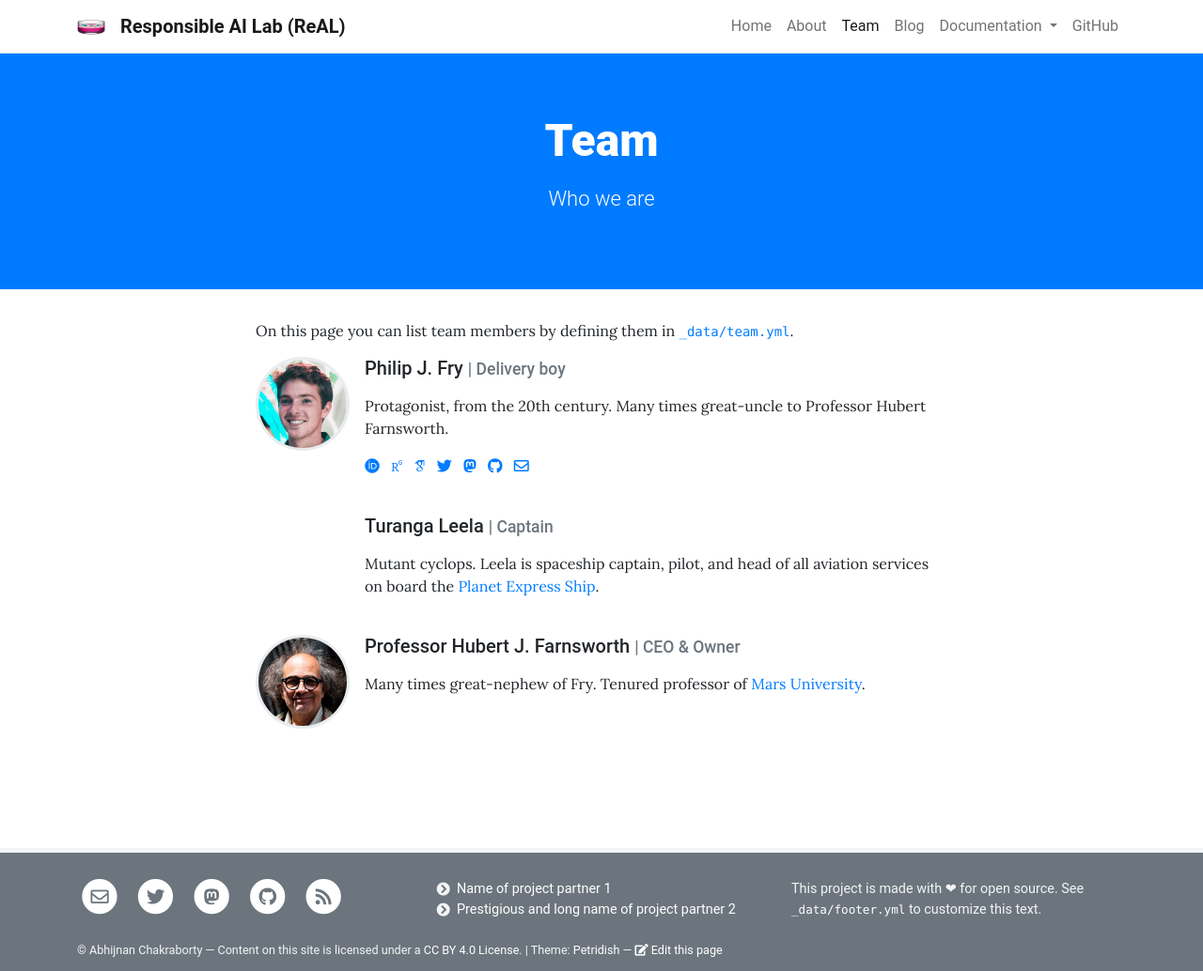
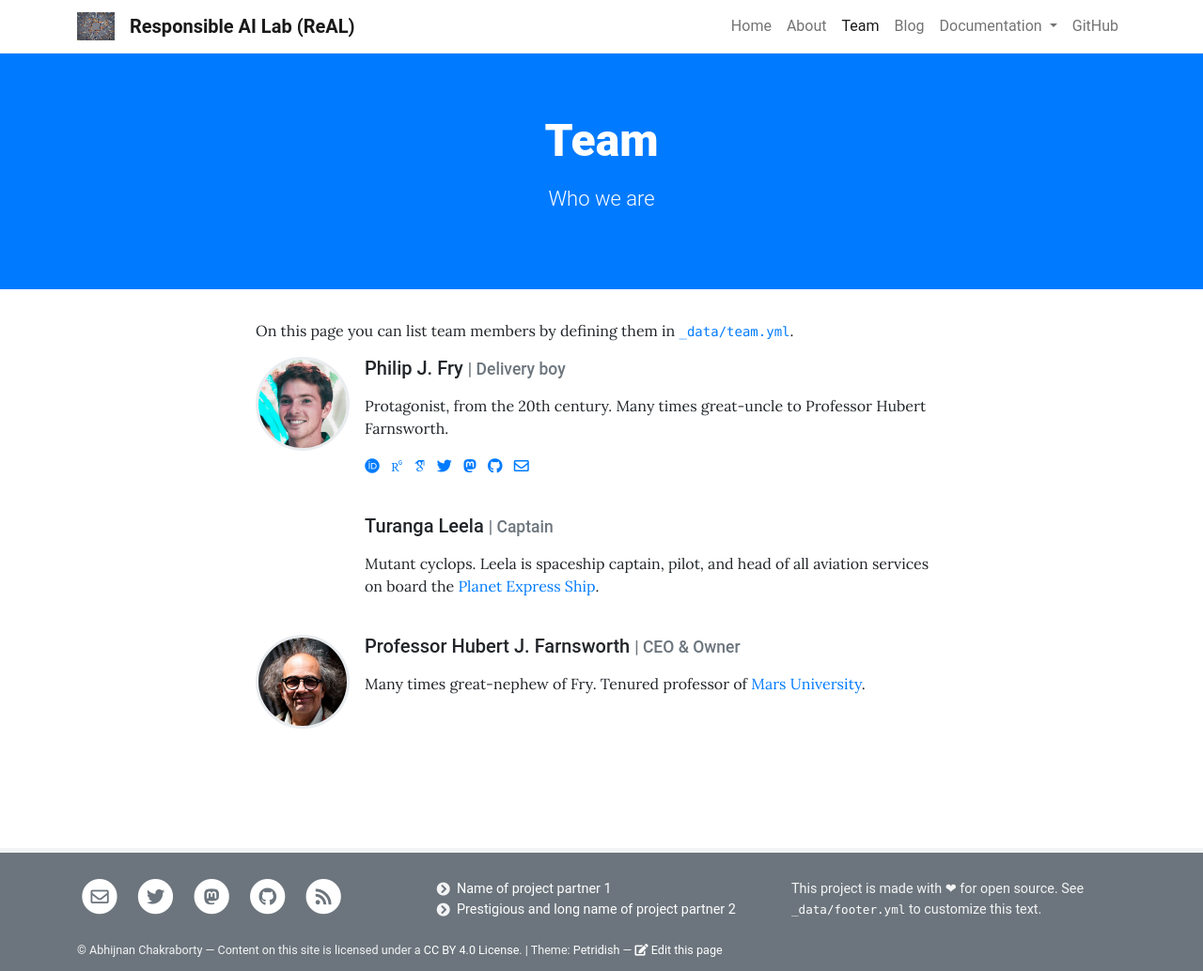
Before and after one commit to abhijnanc/ResponsibleAILab, a Jekyll site: the page built from pages/team.md, in a window 1280 px wide. Shown: the whole page at 94% size. Built offline with Jekyll 4.4.1, drawn with Linux system fonts in a browser that asks for light colours; some web fonts are replaced.

Commit message:
Update _config.yml

```diff
--- a/_config.yml
+++ b/_config.yml
@@ -25,7 +25,7 @@ colors:
   footer: "#6c757d"                     # Background color for footer: use color that contrasts well with white
 font_serif: true                        # Font type for page content: serif (default) or slightly smaller sans-serif
 rounded_corners: true                   # Enable (default) rounded corners on boxes and buttons
-logo: /assets/theme/images/petri-dish_1f9eb.png # Logo in navbar, will be displayed with 30px height
+logo: /assets/theme/images/AI-Threads.jpg # Logo in navbar, will be displayed with 30px height
 
 # BUILD SETTINGS
 markdown: kramdown
```
